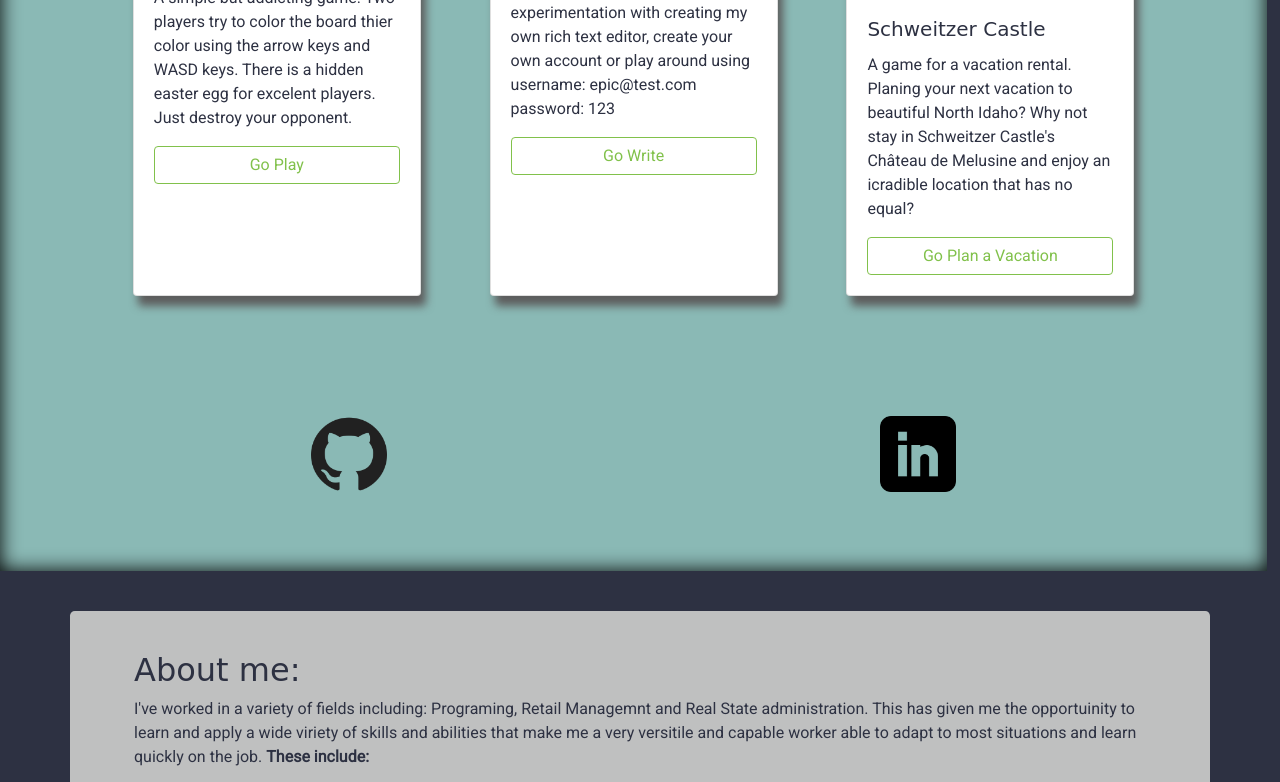
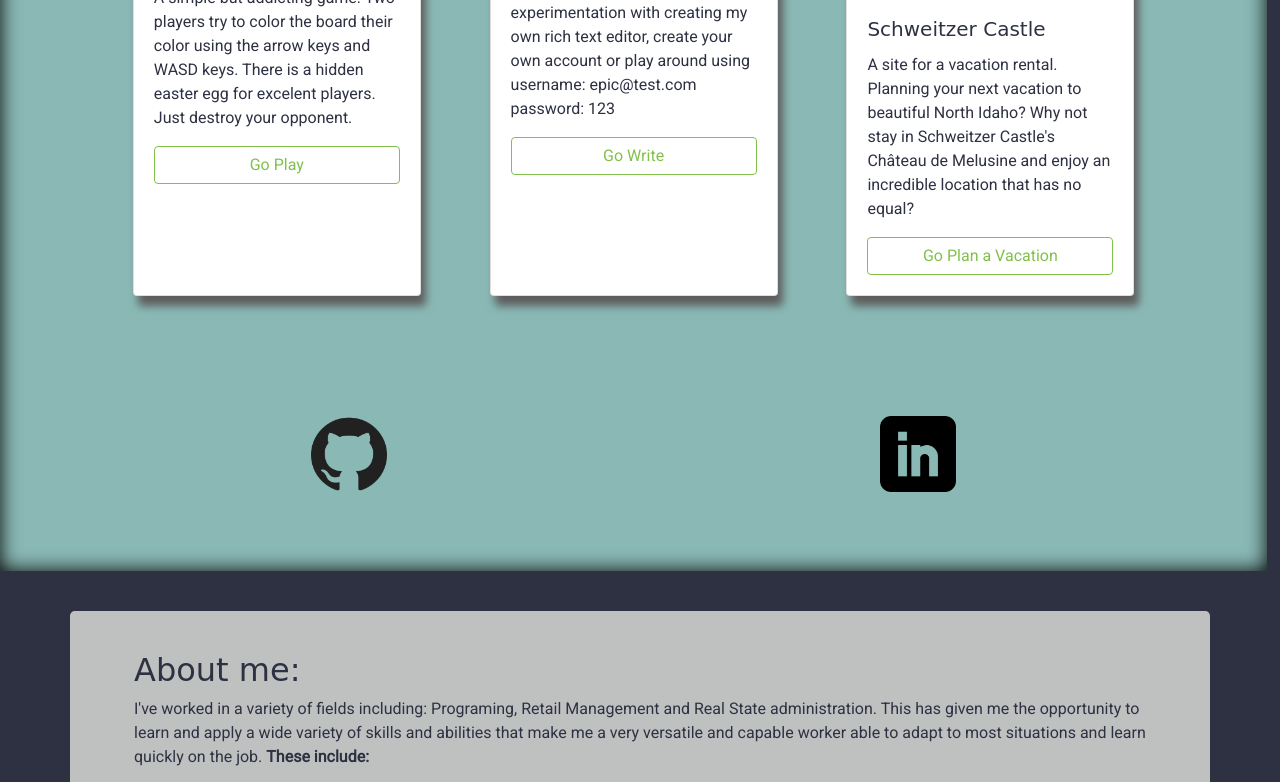
Before and after one commit to NeverSettels/epicodus-portafolio, a plain HTML site: page index.html in a window 1280 px wide. Shown: the part 821-1603 px from the top of the page. Drawn offline with nearby package versions, Linux system fonts and the light colour scheme; a web font is replaced by a local one.

Commit message:
Proofread and edited all texts

```diff
--- a/index.html
+++ b/index.html
@@ -36,7 +36,7 @@
                     <img src="images/colorbattle.PNG" class="card-img-top" alt="ColorBattle Screenshot">
                     <div class="card-body">
                         <h5 class="card-title"> ColorBattle</h5>
-                        <p class="card-text">A simple but addicting game. Two players try to color the board thier color
+                        <p class="card-text">A simple but addicting game. Two players try to color the board their color
                             using the arrow keys and WASD keys. There is a hidden easter egg for excelent players. Just
                             destroy your opponent.</p>
                         <a href="https://neversettels.github.io/ColorBattle/" class="btn btn-primary btn-block">Go
@@ -61,8 +61,8 @@
                     <img src="images/Schweizter.PNG" class="card-img-top" alt="Schweitzer Screenshot">
                     <div class="card-body">
                         <h5 class="card-title">Schweitzer Castle</h5>
-                        <p class="card-text">A game for a vacation rental. Planing your next vacation to beautiful North
-                            Idaho? Why not stay in Schweitzer Castle's Château de Melusine and enjoy an icradible
+                        <p class="card-text">A site for a vacation rental. Planning your next vacation to beautiful
+                            North Idaho? Why not stay in Schweitzer Castle's Château de Melusine and enjoy an incredible
                             location that has no equal?</p>
                         <a href="https://gotoschweitzer.com/" class="btn btn-primary btn-block">Go Plan a Vacation</a>
                     </div>
@@ -82,9 +82,9 @@
         <div class="about-container jumbotron container">
             <h2>About me:</h2>
             <div class="work-ex">
-                <p>I've worked in a variety of fields including: Programing, Retail Managemnt and Real State
-                    administration. This has given me the opportuinity to learn and apply a wide viriety of skills and
-                    abilities that make me a very versitile and capable worker able to adapt to most situations and
+                <p>I've worked in a variety of fields including: Programing, Retail Management and Real State
+                    administration. This has given me the opportunity to learn and apply a wide variety of skills and
+                    abilities that make me a very versatile and capable worker able to adapt to most situations and
                     learn quickly on the job. <strong>These include:</strong> </p>
                 <div class="skill-lists">
                     <ul>
@@ -119,14 +119,14 @@
                 <img src="images/Stand-up.jpg" alt="Man perfoming Stand-up">
                 <div>
                     <h3>Stand-up Guy</h3>
-                    <p>I like to do amature stand up comedy, I find its a cathrdic way to relate to people and it is
+                    <p>I like to do amateur stand-up comedy; I find it’s a cathartic way to relate to people and it is
                         much cheaper than going to therapy.</p>
                 </div>
             </div>
             <div class="side-card">
                 <div>
                     <h3>Big time nerd</h3>
-                    <p>Odds are that if disney bought the propertly last decade a proably like it. Comicbooks,
+                    <p>Odds are that if Disney bought the property last decade a probably like it. Comic books,
                         Videogames, Sci-Fi and Fantasy, I love them all with a fiery passion. </p>
                 </div>
                 <img src="images/sith.jpg" alt="Man with a lighsaber and a storm trooper">
@@ -135,7 +135,7 @@
                 <img src="images/Outdoorsy.jpg" alt="Man jumping of a cliff into water">
                 <div>
                     <h3>Lover of the Outdoors</h3>
-                    <p>If you don't find me on stage or indulging my nerdyness you can proably find me Hiking or
+                    <p>If you don't find me on stage or indulging my nerdiness you can probably find me Hiking or
                         exploring the natural wonders of my new home in Oregon.</p>
                 </div>
             </div>
```
Also changed, not shown: images/Outdoorsy.jpg.
